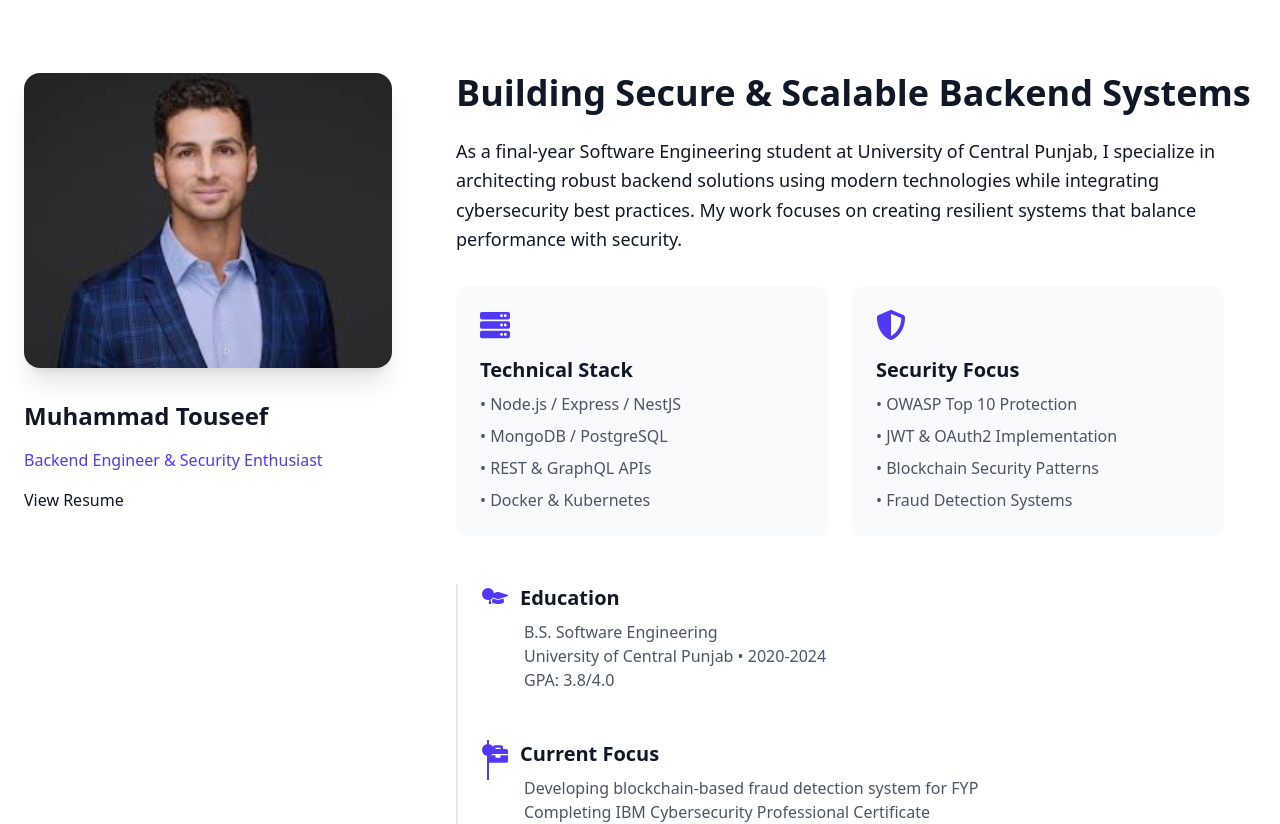
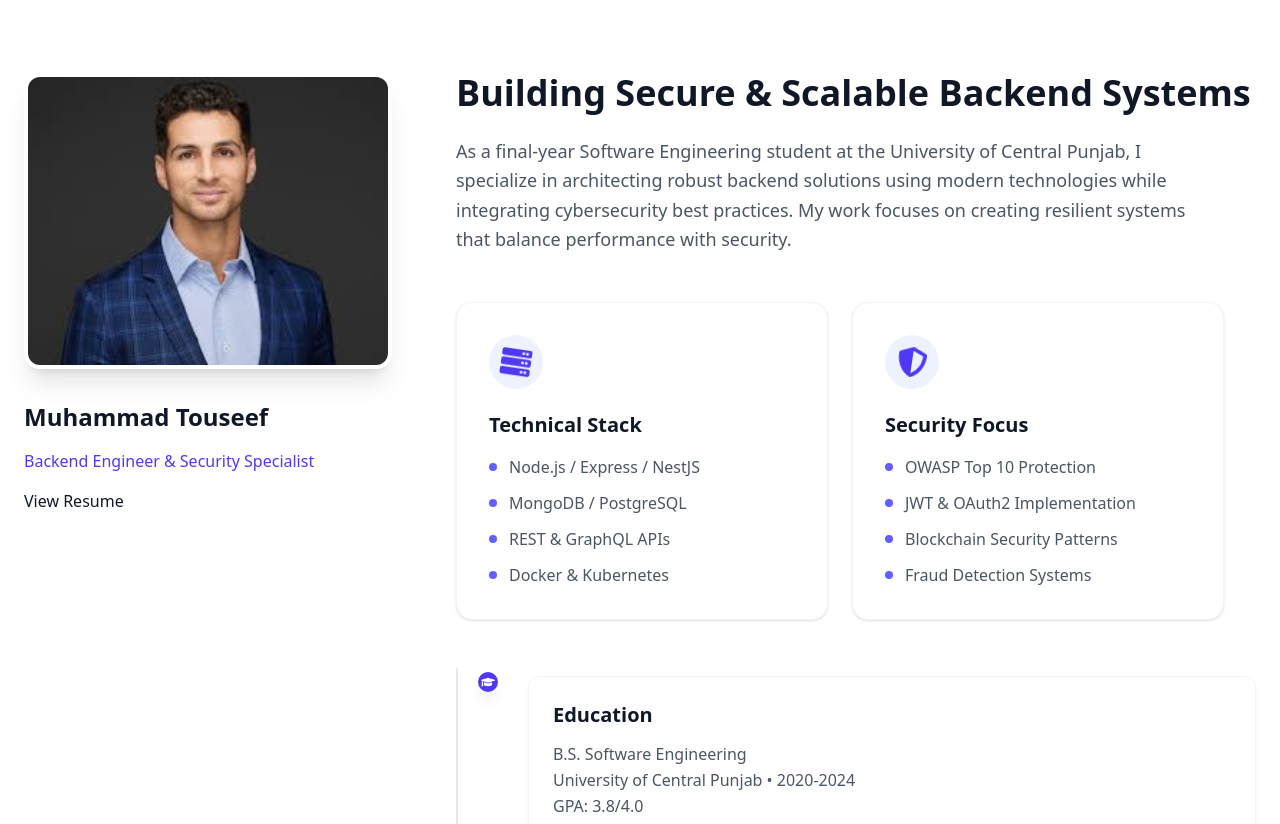
Before and after one commit to M-Touseef/my-portfolio, a React (Vite) app: page / in a window 1280 px wide. Shown: the part 920-1744 px from the top of the page. Built offline with nearby package versions, Linux system fonts and the light colour scheme.

Commit message:
Initial commit

```diff
--- a/src/components/About.jsx
+++ b/src/components/About.jsx
@@ -1,7 +1,7 @@
 import React from "react";
 import { motion } from "framer-motion";
 import { FaServer, FaShieldAlt, FaGraduationCap, FaBriefcase } from "react-icons/fa";
-import Headshot from "../images/Headshot.jpeg"; // Add your headshot image
+import Headshot from "../images/Headshot.jpeg";
 
 const About = () => {
   const timelineItems = [
@@ -33,25 +33,32 @@ const About = () => {
             animate={{ opacity: 1, x: 0 }}
             transition={{ duration: 0.5 }}
           >
-            <div className="relative group">
+            <motion.div
+              className="relative group"
+              whileHover={{ scale: 1.02 }}
+              transition={{ type: "spring", stiffness: 300 }}
+            >
               <img
                 src={Headshot}
                 alt="Muhammad Touseef"
-                className="w-full h-auto rounded-2xl shadow-xl transform group-hover:scale-101 transition-transform duration-300"
+                className="w-full h-auto rounded-2xl shadow-xl transform transition-transform duration-300 border-4 border-white dark:border-gray-800"
               />
-              <div className="absolute inset-0 bg-indigo-600/10 rounded-2xl mix-blend-multiply transition-opacity duration-300 group-hover:opacity-0" />
-            </div>
+              <div className="absolute inset-0 bg-gradient-to-b from-indigo-600/10 to-transparent rounded-2xl mix-blend-multiply opacity-0 group-hover:opacity-100 transition-opacity duration-300" />
+            </motion.div>
 
             <div className="space-y-4">
               <h3 className="text-2xl font-bold text-gray-900 dark:text-white">Muhammad Touseef</h3>
               <p className="text-indigo-600 dark:text-indigo-400 font-medium">
-                Backend Engineer & Security Enthusiast
+                Backend Engineer & Security Specialist
               </p>
-              <div className="flex gap-4">
+              <motion.div
+                className="flex gap-4"
+                whileHover={{ scale: 1.05 }}
+              >
                 <a href="/resume.pdf" className="btn-primary">
                   View Resume
                 </a>
-              </div>
+              </motion.div>
             </div>
           </motion.div>
 
@@ -67,40 +74,68 @@ const About = () => {
               </h2>
 
               <div className="prose dark:prose-invert max-w-3xl">
-                <p className="text-lg leading-relaxed">
-                  As a final-year Software Engineering student at University of Central Punjab,
+                <p className="text-lg leading-relaxed text-gray-600 dark:text-gray-300">
+                  As a final-year Software Engineering student at the University of Central Punjab,
                   I specialize in architecting robust backend solutions using modern technologies
                   while integrating cybersecurity best practices. My work focuses on creating
                   resilient systems that balance performance with security.
                 </p>
 
-                <div className="grid grid-cols-2 gap-6 mt-8">
-                  <div className="p-6 bg-gray-50 dark:bg-gray-800 rounded-xl">
-                    <FaServer className="text-indigo-600 dark:text-indigo-400 text-3xl mb-4" />
-                    <h4 className="text-xl font-semibold mb-2">Technical Stack</h4>
-                    <ul className="space-y-2 text-gray-600 dark:text-gray-300">
-                      <li>• Node.js / Express / NestJS</li>
-                      <li>• MongoDB / PostgreSQL</li>
-                      <li>• REST & GraphQL APIs</li>
-                      <li>• Docker & Kubernetes</li>
+                <div className="grid grid-cols-2 gap-6 mt-12">
+                  {[
+                    {
+                      icon: <FaServer />,
+                      title: "Technical Stack",
+                      items: [
+                        "Node.js / Express / NestJS",
+                        "MongoDB / PostgreSQL",
+                        "REST & GraphQL APIs",
+                        "Docker & Kubernetes"
+                      ]
+                    },
+                    {
+                      icon: <FaShieldAlt />,
+                      title: "Security Focus",
+                      items: [
+                        "OWASP Top 10 Protection",
+                        "JWT & OAuth2 Implementation",
+                        "Blockchain Security Patterns",
+                        "Fraud Detection Systems"
+                      ]
+                    }
+                  ].map((card, index) => (
+                    <motion.div
+                      key={index}
+                      className="p-8 bg-white dark:bg-gray-800 rounded-2xl shadow-sm hover:shadow-lg transition-shadow border border-gray-100 dark:border-gray-700"
+                      whileHover={{ y: -5 }}
+                    >
+                      <motion.div
+                        className="text-indigo-600 dark:text-indigo-400 text-3xl mb-4 inline-block p-3 rounded-full bg-indigo-50 dark:bg-gray-900"
+                        animate={{ rotate: [0, 10, -10, 0] }}
+                        transition={{ duration: 2, repeat: Infinity }}
+                      >
+                        {card.icon}
+                      </motion.div>
+                      <h4 className="text-xl font-semibold mb-4 text-gray-900 dark:text-white">{card.title}</h4>
+                      <ul className="space-y-3 text-gray-600 dark:text-gray-300">
+                        {card.items.map((item, i) => (
+                          <motion.li
+                            key={i}
+                            whileHover={{ x: 5 }}
+                            className="flex items-center gap-3"
+                          >
+                            <span className="w-2 h-2 bg-indigo-500 rounded-full"></span>
+                            {item}
+                          </motion.li>
+                        ))}
                       </ul>
-                  </div>
-
-                  <div className="p-6 bg-gray-50 dark:bg-gray-800 rounded-xl">
-                    <FaShieldAlt className="text-indigo-600 dark:text-indigo-400 text-3xl mb-4" />
-                    <h4 className="text-xl font-semibold mb-2">Security Focus</h4>
-                    <ul className="space-y-2 text-gray-600 dark:text-gray-300">
-                      <li>• OWASP Top 10 Protection</li>
-                      <li>• JWT & OAuth2 Implementation</li>
-                      <li>• Blockchain Security Patterns</li>
-                      <li>• Fraud Detection Systems</li>
-                    </ul>
-                  </div>
+                    </motion.div>
+                  ))}
                 </div>
               </div>
             </motion.div>
 
-            {/* Animated Timeline Section */}
+            {/* Enhanced Timeline Section */}
             <motion.div
               className="relative"
               initial="hidden"
@@ -111,7 +146,6 @@ const About = () => {
               }}
             >
               <div className="relative pl-8">
-                {/* Vertical Line */}
                 <motion.div
                   className="absolute left-0 top-0 w-0.5 h-full bg-gray-200 dark:bg-gray-700 origin-top"
                   initial={{ scaleY: 0 }}
@@ -122,49 +156,45 @@ const About = () => {
                 {timelineItems.map((item, index) => (
                   <motion.div
                     key={index}
-                    className="relative mb-12 last:mb-0"
+                    className="relative mb-12 last:mb-0 group"
                     variants={{
                       hidden: { opacity: 0, y: 20 },
                       visible: { opacity: 1, y: 0 }
                     }}
                     transition={{ delay: item.delay, duration: 0.6 }}
                   >
-                    {/* Timeline Circle */}
+                    {/* Timeline marker without connecting line */}
                     <motion.div
-                      className="absolute left-0 top-1 -translate-x-1/2 w-3 h-3 bg-indigo-600 rounded-full"
+                      className="absolute left-0 top-1 -translate-x-1/2 w-5 h-5 bg-indigo-600 rounded-full flex items-center justify-center shadow-lg z-10"
                       initial={{ scale: 0 }}
                       animate={{ scale: 1 }}
                       transition={{ type: "spring", stiffness: 260, damping: 20 }}
-                    />
+                    >
+                      <motion.div
+                        className="text-white text-sm"
+                        whileHover={{ scale: 1.1 }}
+                      >
+                        {item.icon}
+                      </motion.div>
+                    </motion.div>
 
-                    {/* Animated Connector */}
-                    {index > 0 && (
+                    <div className="space-y-2 ml-10 pt-2">
                       <motion.div
-                        className="absolute left-0 top-0 -translate-x-1/2 w-0.5 h-[40px] bg-indigo-600"
-                        initial={{ scaleY: 0 }}
-                        animate={{ scaleY: 1 }}
-                        transition={{ delay: item.delay - 0.2, duration: 0.4 }}
-                      />
-                    )}
-
-                    {/* Content */}
-                    <div className="space-y-2">
-                      <div className="flex items-center gap-3">
-                        <span className="text-indigo-600 dark:text-indigo-400 text-xl">
-                          {item.icon}
-                        </span>
-                        <h4 className="text-xl font-semibold dark:text-white">
+                        className="p-6 bg-white dark:bg-gray-800 rounded-xl shadow-xs hover:shadow-md transition-shadow border border-gray-100 dark:border-gray-700"
+                        whileHover={{ x: 10 }}
+                      >
+                        <h4 className="text-xl font-semibold dark:text-white mb-3">
                           {item.title}
                         </h4>
-                      </div>
                         <motion.p
-                        className="text-gray-600 dark:text-gray-300 whitespace-pre-line ml-9"
+                          className="text-gray-600 dark:text-gray-300 whitespace-pre-line leading-relaxed"
                           initial={{ opacity: 0 }}
                           animate={{ opacity: 1 }}
                           transition={{ delay: item.delay + 0.2 }}
                         >
                           {item.content}
                         </motion.p>
+                      </motion.div>
                     </div>
                   </motion.div>
                 ))}
```
Lines whose indentation alone changed are shown as unchanged.
